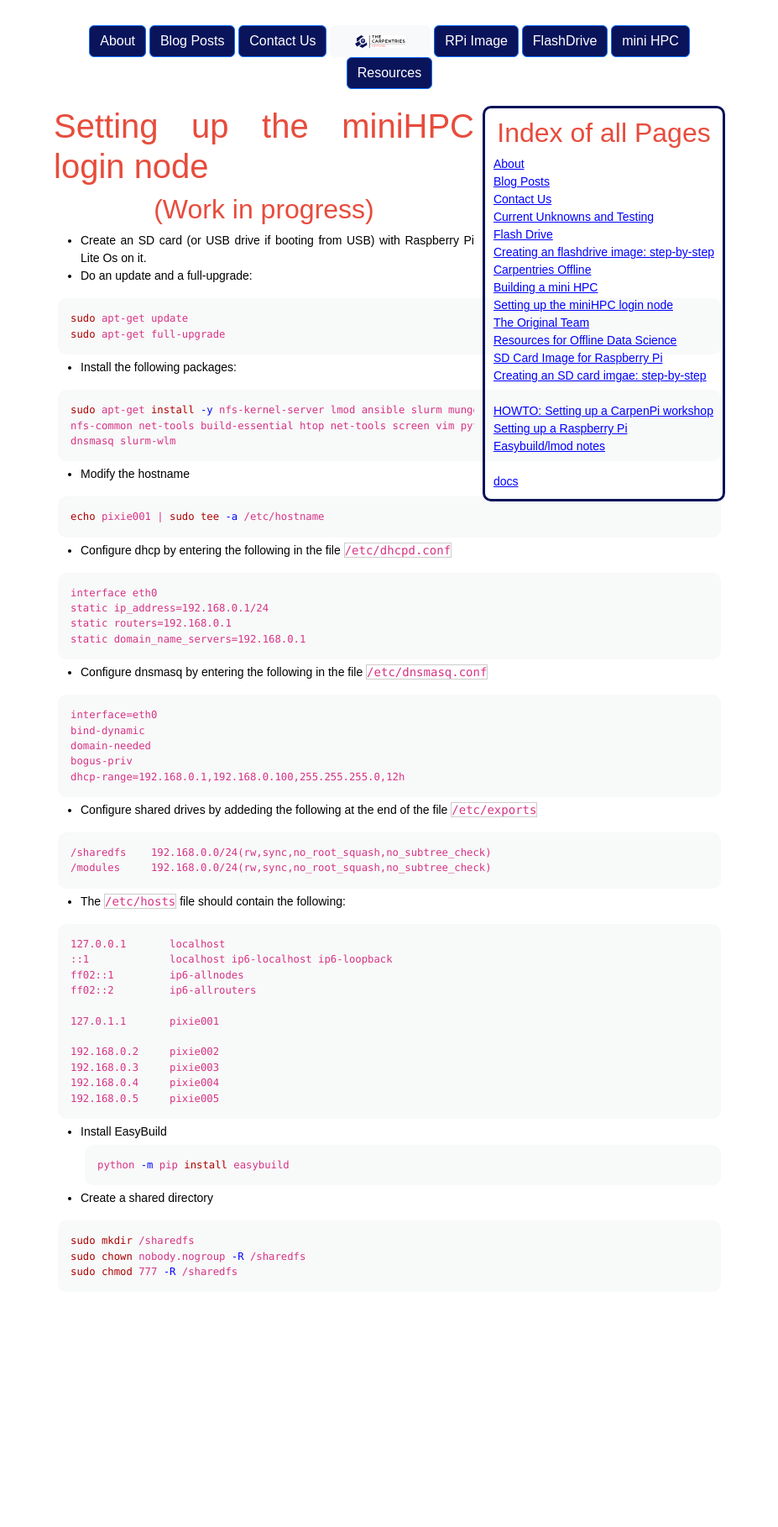
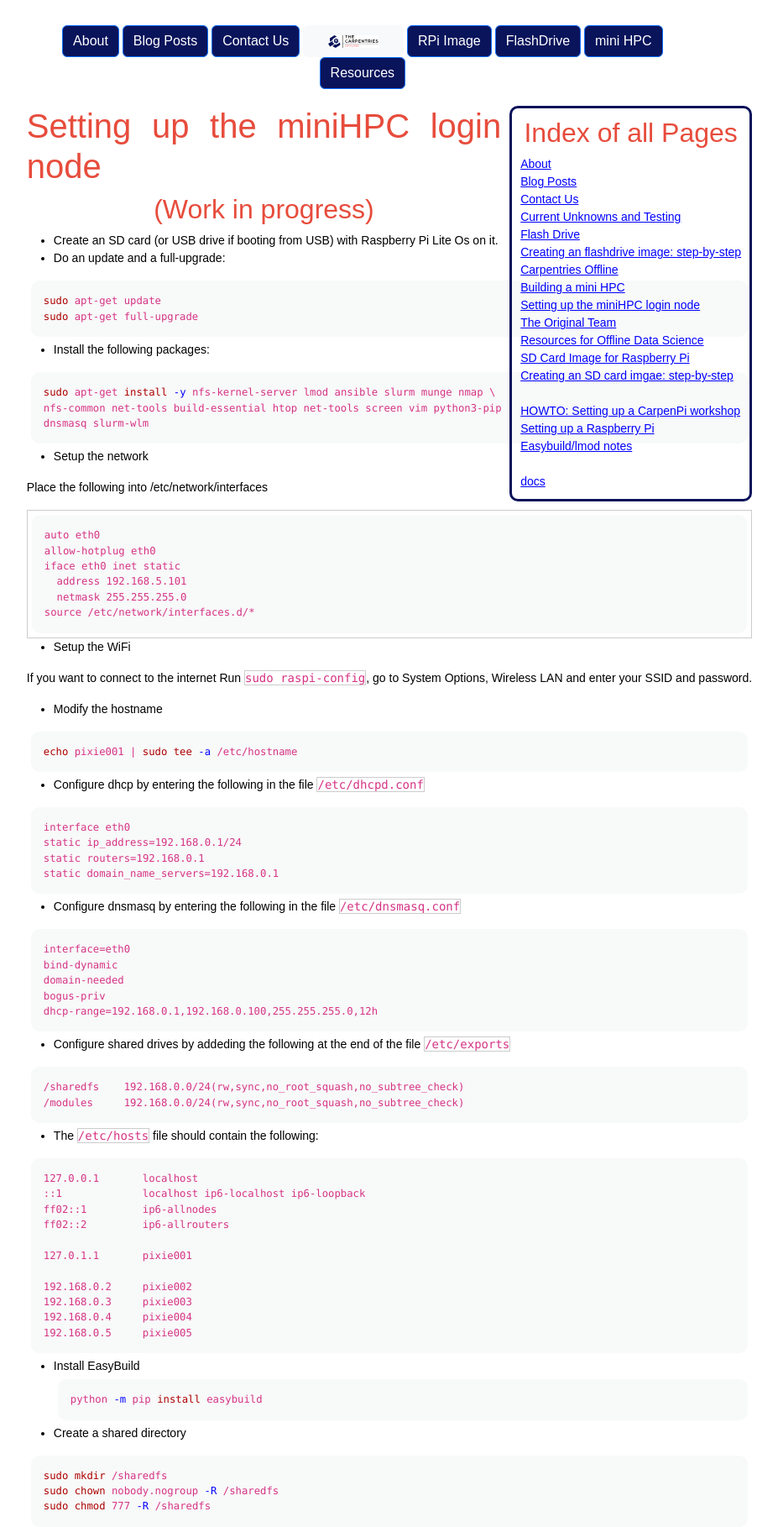
Before and after one commit to carpentriesoffline/CarpentriesOffline.github.io, a Jekyll site: the page built from miniHPC_step_by_step.md, in a window 1280 px wide. Shown: the whole page at 84% size, without its empty margins (176-1103 px from the left). Built offline with Jekyll 4.4.1, drawn with Linux system fonts in a browser that asks for light colours; before the commit the page ends 1538 px from its top, so only the background shows below that.

Commit message:
Update miniHPC_step_by_step.md
Added instructions for initial network setup on the login node.

````diff
--- a/miniHPC_step_by_step.md
+++ b/miniHPC_step_by_step.md
@@ -22,6 +22,26 @@ sudo apt-get install -y nfs-kernel-server lmod ansible slurm munge nmap \
 nfs-common net-tools build-essential htop net-tools screen vim python3-pip \
 dnsmasq slurm-wlm
 ```
+
+
+- Setup the network
+
+Place the following into /etc/network/interfaces
+
+```
+auto eth0
+allow-hotplug eth0
+iface eth0 inet static
+  address 192.168.5.101
+  netmask 255.255.255.0
+source /etc/network/interfaces.d/*
+```
+
+- Setup the WiFi
+
+If you want to connect to the internet
+Run `sudo raspi-config`, go to System Options, Wireless LAN and enter your SSID and password.
+
 
 - Modify the hostname
 
````
